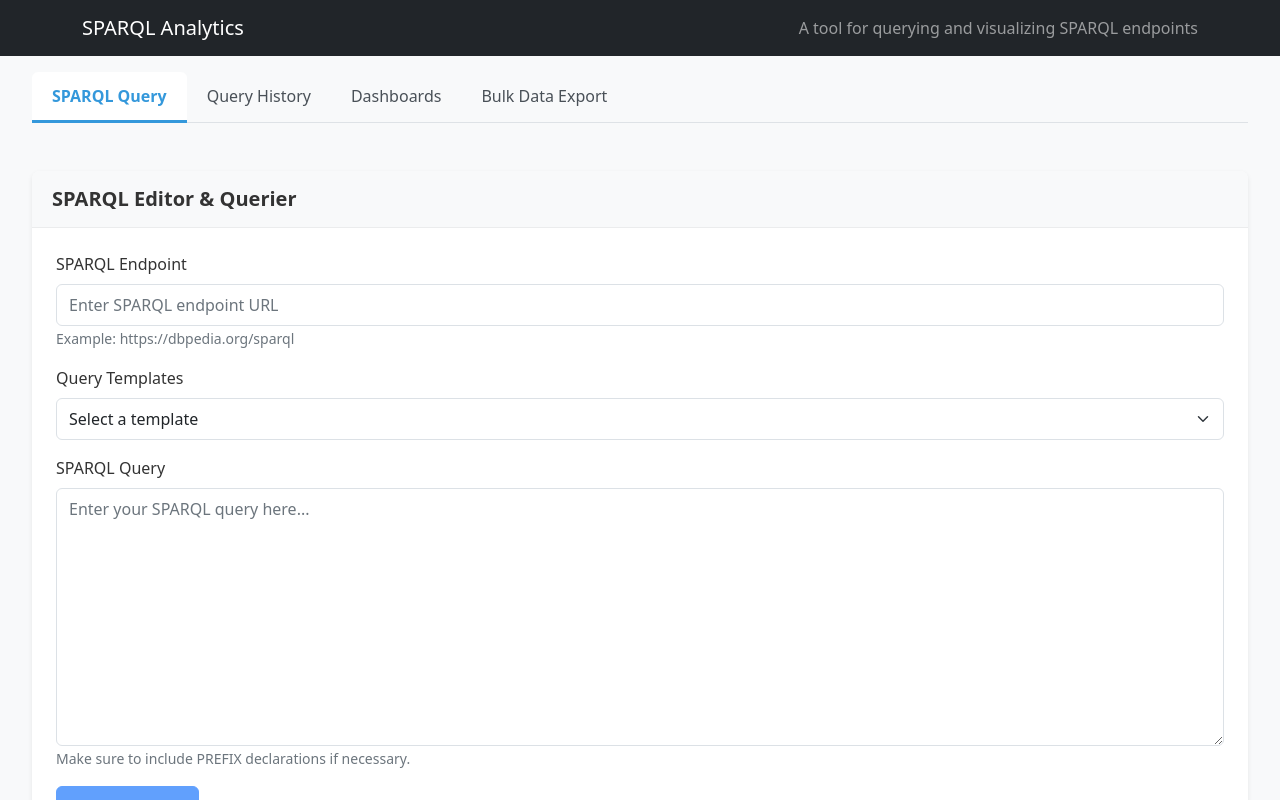
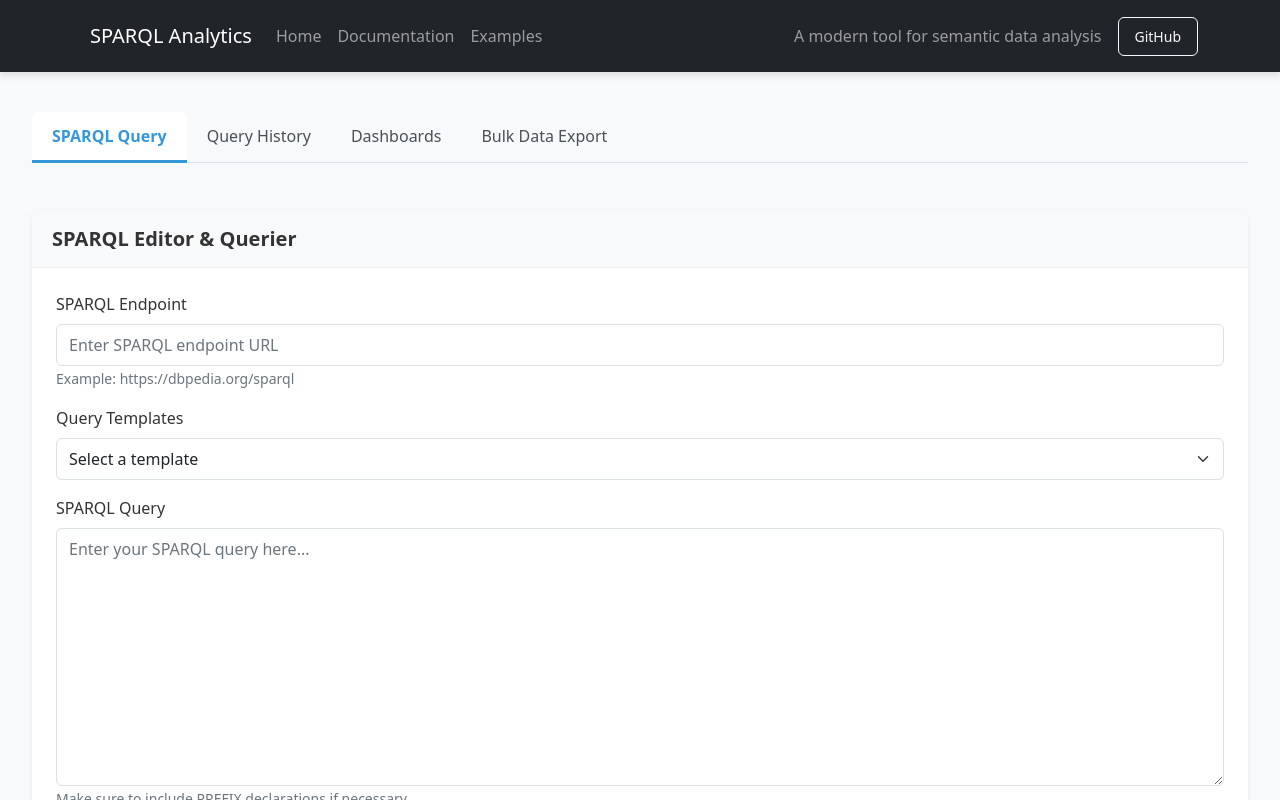
Before and after one commit to Darosaot/sparql_querier, a React (Create React App) app: page / in a window 1280 px wide. Shown: the top 800 px of the page. Built offline with nearby package versions, Linux system fonts and the light colour scheme.

Commit message:
Update Header.js

```diff
--- a/src/components/Header.js
+++ b/src/components/Header.js
@@ -1,16 +1,29 @@
 import React from 'react';
-import { Navbar, Container } from 'react-bootstrap';
+import { Navbar, Container, Nav, Button } from 'react-bootstrap';
 
 const Header = () => {
   return (
-    <Navbar bg="dark" variant="dark" expand="lg">
+    <Navbar bg="dark" variant="dark" expand="lg" className="App-header">
       <Container>
-        <Navbar.Brand href="#home">SPARQL Analytics</Navbar.Brand>
+        <Navbar.Brand href="#home">
+          <i className="fas fa-database me-2"></i>
+          SPARQL Analytics
+        </Navbar.Brand>
         <Navbar.Toggle aria-controls="basic-navbar-nav" />
-        <Navbar.Collapse id="basic-navbar-nav" className="justify-content-end">
-          <Navbar.Text>
-            A tool for querying and visualizing SPARQL endpoints
-          </Navbar.Text>
+        <Navbar.Collapse id="basic-navbar-nav" className="justify-content-between">
+          <Nav className="me-auto">
+            <Nav.Link href="#home">Home</Nav.Link>
+            <Nav.Link href="#documentation">Documentation</Nav.Link>
+            <Nav.Link href="#examples">Examples</Nav.Link>
+          </Nav>
+          <div className="d-flex align-items-center">
+            <Navbar.Text className="me-3 d-none d-md-block">
+              A modern tool for semantic data analysis
+            </Navbar.Text>
+            <Button variant="outline-light" size="sm" className="d-none d-md-block">
+              GitHub
+            </Button>
+          </div>
         </Navbar.Collapse>
       </Container>
     </Navbar>
```
